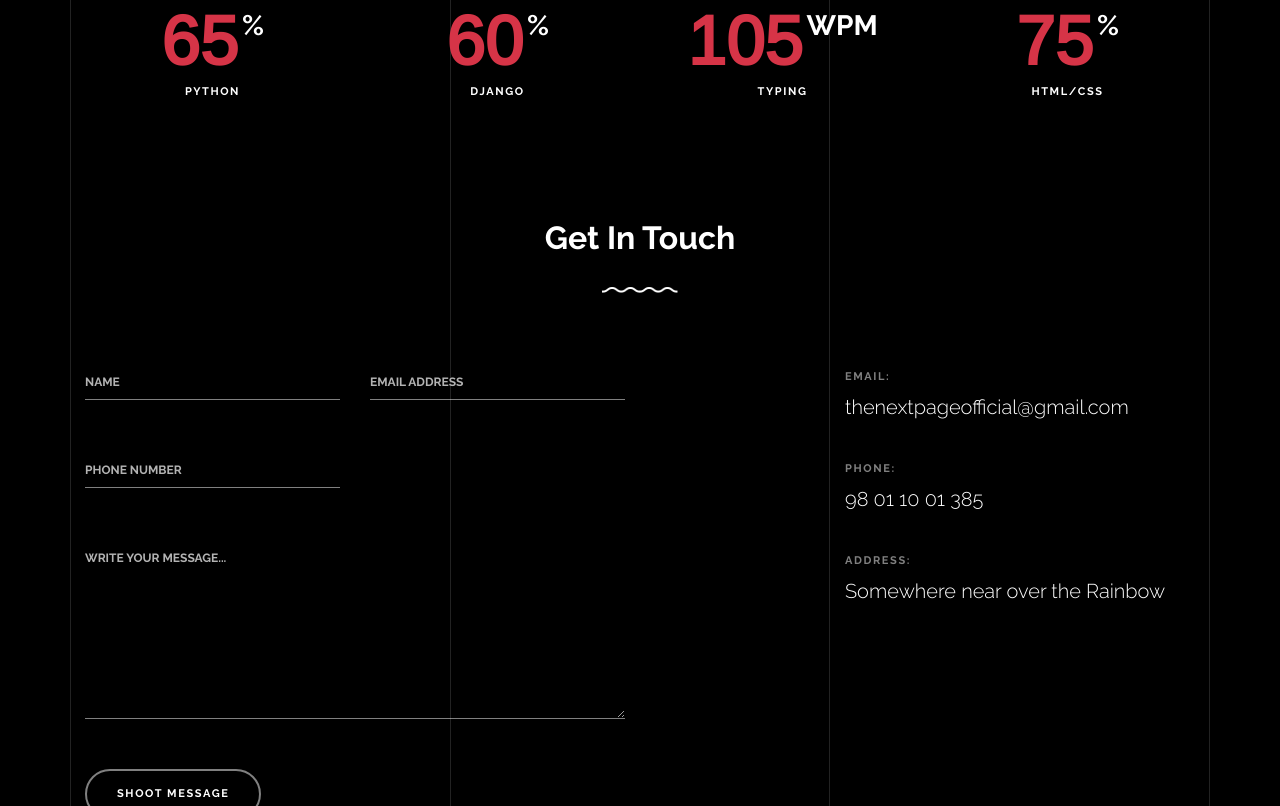
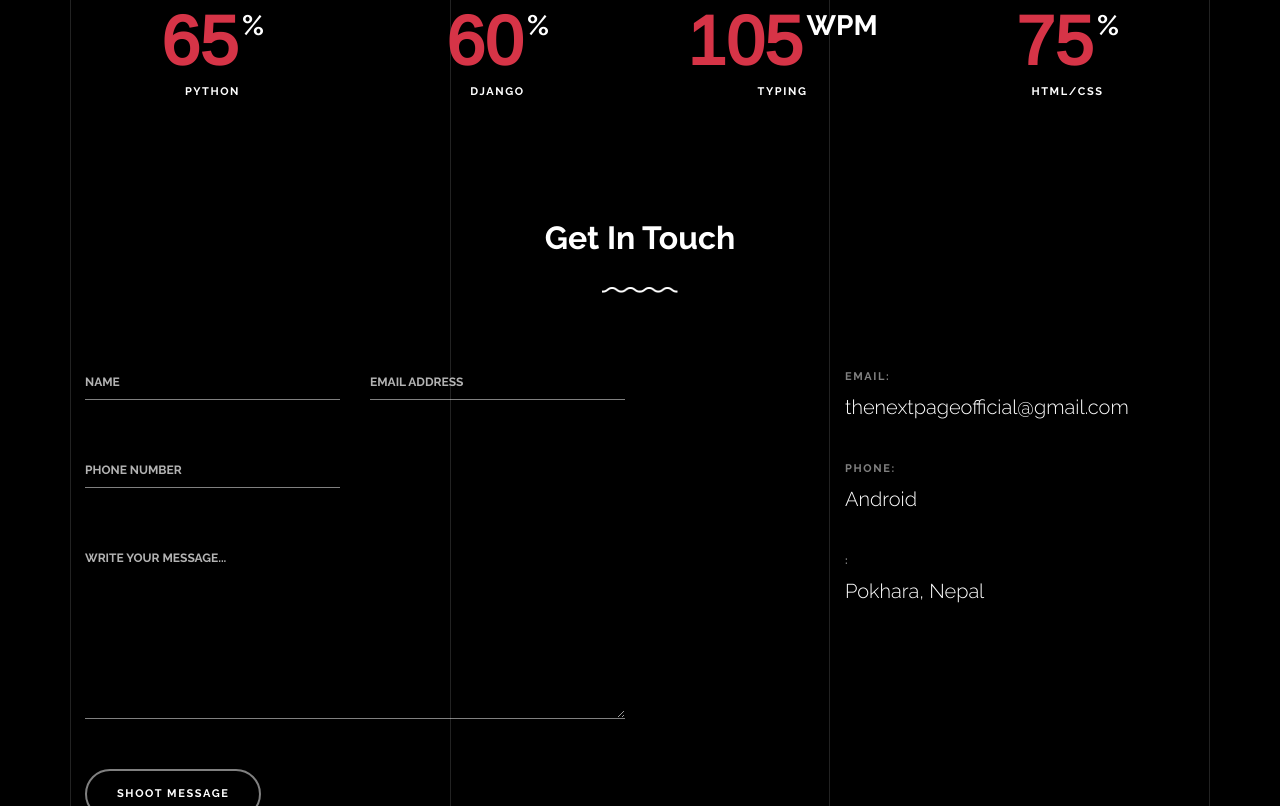
Before and after one commit to Prabhu-Karki/personal_website, a plain HTML site: page index.html in a window 1280 px wide. Shown: the part 2203-3009 px from the top of the page. Drawn offline with nearby package versions, Linux system fonts and the light colour scheme.

Commit message:
Update index.html

```diff
--- a/index.html
+++ b/index.html
@@ -151,7 +151,7 @@
               </figure>
             </div>
             <div class="col-lg-4 pr-lg-5">
-              <h3 class="mb-4 heading-h3"><span class="gsap-reveal">We can make it together</span></h3>
+              <h3 class="mb-4 heading-h3"><span class="gsap-reveal">What's Dream if you don't get to live it?</span></h3>
               <p class="lead gsap-reveal">Prabhu Karki is a reputed Backend developer who is in this game since many years. </p>
               <p class="mb-4 gsap-reveal">Beside being a Backend developer, He has a good knowledge of Html/CSS and also a fast typist. He can type in average of 90wpm with great accuracy. He really loves what he is doing and even his clients are happy with it.</p>
             </div>
@@ -266,11 +266,11 @@
                 </div>
                 <div class="gsap-reveal d-block">
                   <span class="d-block contact-info-label">Phone:</span>
-                  <a href="#" class="contact-info-val">98 01 10 01 385</a>
+                  <a href="#" class="contact-info-val">Android</a>
                 </div>
                 <div class="gsap-reveal d-block">
-                  <span class="d-block contact-info-label">Address:</span>
-                  <address class="contact-info-val"> Somewhere near over the Rainbow</address>
+                  <span class="d-block contact-info-label">:</span>
+                  <address class="contact-info-val">Pokhara, Nepal</address>
                 </div>
               </div>
             </div>
```
